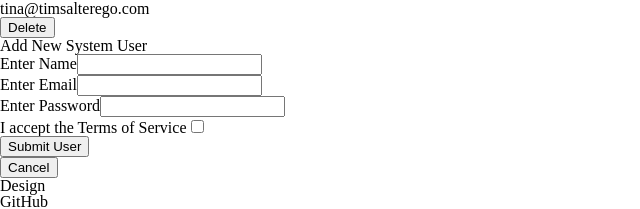
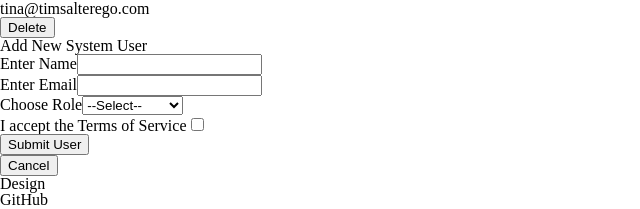
Before and after one commit to taratimmerman/user-onboard, a React (Create React App) app: page / in a window 1280 px wide. Both pictures are taken after a click on the button "New User". Shown: the part 121-330 px from the top of the page, without its empty margins (0-640 px from the left). Built offline with nearby package versions, Linux system fonts and the light colour scheme.

Commit message:
Replace password input with role select

```diff
--- a/src/components/FormsSctn.js
+++ b/src/components/FormsSctn.js
@@ -57,14 +57,17 @@ const FormsSctn = (props) => {
                 <br></br>
 
                 <label
-                    htmlFor="password"
-                >Enter Password</label>
-                <input
-                    type="password"
-                    name="password"
-                    id="password"
-                    onChange={onChange}
-                />
+                    htmlFor="role"
+                >Choose Role</label>
+                <select
+                    id="role"
+                >
+                    <option value="">--Select--</option>
+                    <option value="admin">Administrator</option>
+                    <option value="security">Security</option>
+                    <option value="guest">Guest</option>
+
+                </select>
                 <br></br>
 
                 <label
--- a/src/components/UsersSctn.js
+++ b/src/components/UsersSctn.js
@@ -10,7 +10,7 @@ const initialFormState = {
     id: "",
     name: "",
     email: "",
-    password: ""
+    role: ""
 };
 
 const UsersSctn = (props) => {
--- a/src/components/users.js
+++ b/src/components/users.js
@@ -4,11 +4,13 @@ export const users = [
     {
         id: uuid(),
         name: "Tim",
-        email: "tim@onlyemployee.com"
+        email: "tim@onlyemployee.com",
+        role: "security"
     },
     {
         id: uuid(),
         name: "Tina",
-        email: "tina@timsalterego.com"
+        email: "tina@timsalterego.com",
+        role: "admin"
     }
 ];
```
Also changed, not shown: 2 other files (tests, documents, lock files or other folders).
